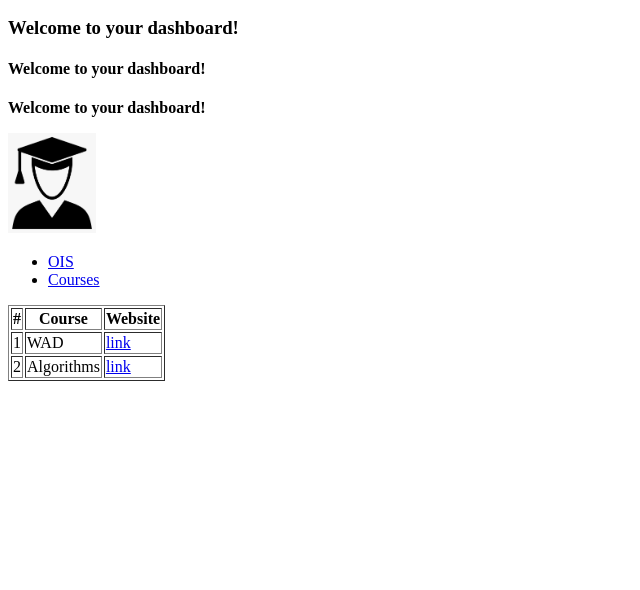
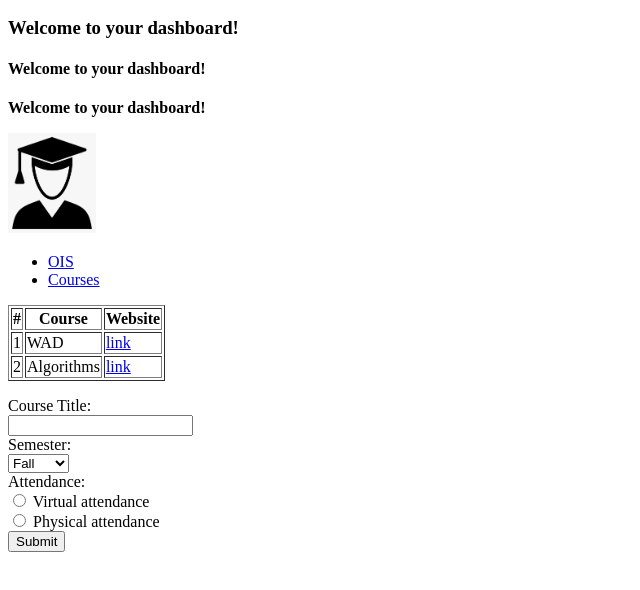
Before and after one commit to ktenman/wad23lab2, a plain HTML site: page index.html in a window 1280 px wide. Shown: the part 110-700 px from the top of the page, without its empty margins (0-640 px from the left). Drawn offline with Linux system fonts and the light colour scheme.

Commit message:
Add form

```diff
--- a/index.html
+++ b/index.html
@@ -46,6 +46,23 @@
         <td><a href="https://courses.cs.ut.ee/2023/algorithmics/fall">link</a></td>
     </tr>
 </table>
+<p>
+
+</p>
+<form action="/" method="get">
+    Course Title:<br>
+    <input type="text" name="course_title"><br>
+    Semester: <br>
+    <select name="semester" id="fall">
+        <option value="fall">Fall</option>
+        <option value="spring">Spring</option>
+    </select>
+    <br>
+    Attendance:<br>
+    <input type="radio" name="attendance" value="virtual" id="virtual"> Virtual attendance<br>
+    <input type="radio" name="attendance" value="physical" id="physical"> Physical attendance<br>
+    <button type="submit" value="">Submit</button>
+</form>
 
 </body>
 </html>
```
